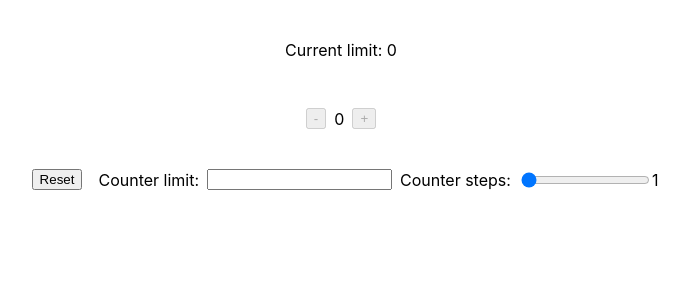
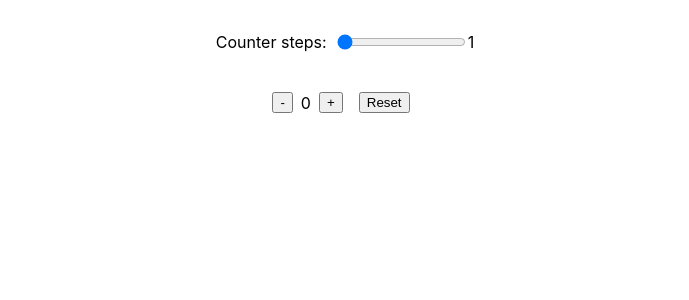
Before and after one commit to fabiankargl/React-App, a React (Create React App) app: page / in a window 1280 px wide. Shown: the top 300 px of the page, without its empty margins (299-988 px from the left). Built offline with nearby package versions, Linux system fonts and the light colour scheme.

Commit message:
removed counter limit

```diff
--- a/src/components/Counter.jsx
+++ b/src/components/Counter.jsx
@@ -3,35 +3,23 @@ import { useState } from "react";
 export default function Counter() {
   const [counterState, setCounterState] = useState({
     counter: 0,
-    counterLimit: 0,
-    inputValue: "",
     counterSteps: 1,
   });
 
   const handleIncrease = () => {
     setCounterState((prevState) => {
-      const { counter, counterSteps, counterLimit } = prevState;
-      const newCounter =
-        counter + counterSteps < counterLimit
-          ? counter + counterSteps
-          : counterLimit;
       return {
         ...prevState,
-        counter: newCounter,
+        counter: prevState.counter + counterState.counterSteps,
       };
     });
   };
 
   const handleDecrease = () => {
     setCounterState((prevState) => {
-      const { counter, counterSteps, counterLimit } = prevState;
-      const newCounter =
-        counter - counterSteps > -counterLimit
-          ? counter - counterSteps
-          : -counterLimit;
       return {
         ...prevState,
-        counter: newCounter,
+        counter: prevState.counter - counterState.counterSteps,
       };
     });
   };
@@ -41,30 +29,8 @@ export default function Counter() {
       return {
         ...prevState,
         counter: 0,
-        counterLimit: 0,
       };
     });
-  };
-
-  const handleChange = (event) => {
-    setCounterState((prevState) => {
-      return {
-        ...prevState,
-        counterLimit: Number(event.target.value),
-        inputValue: event.target.value,
-      };
-    });
-  };
-
-  const handleEnterPress = (event) => {
-    if (event.key === "Enter") {
-      setCounterState((prevState) => {
-        return {
-          ...prevState,
-          inputValue: "",
-        };
-      });
-    }
   };
 
   const handleSteps = (event) => {
@@ -78,9 +44,18 @@ export default function Counter() {
 
   return (
     <>
-    <div className="container">
-        <p>Current limit: {counterState.counterLimit}</p>
-    </div>
+      <div className="container">
+        <label htmlFor="counterSteps">Counter steps:</label>
+        <input
+          type="range"
+          name="counterSteps"
+          min="1"
+          max="10"
+          value={counterState.counterSteps}
+          onChange={(event) => handleSteps(event)}
+        ></input>
+        {counterState.counterSteps}
+      </div>
       <div className="container">
         <button
           onClick={handleDecrease}
@@ -99,27 +74,7 @@ export default function Counter() {
         >
           +
         </button>
-      </div>
-      <div className="container">
         <button onClick={resetCounter}>Reset</button>
-        <label htmlFor="counterLimit">Counter limit:</label>
-        <input
-          type="text"
-          name="counterLimit"
-          value={counterState.inputValue}
-          onChange={(event) => handleChange(event)}
-          onKeyDown={handleEnterPress}
-        />
-        <label htmlFor="counterSteps">Counter steps:</label>
-        <input
-          type="range"
-          name="counterSteps"
-          min="1"
-          max="10"
-          value={counterState.counterSteps}
-          onChange={(event) => handleSteps(event)}
-        ></input>
-        {counterState.counterSteps}
       </div>
     </>
   );
```
